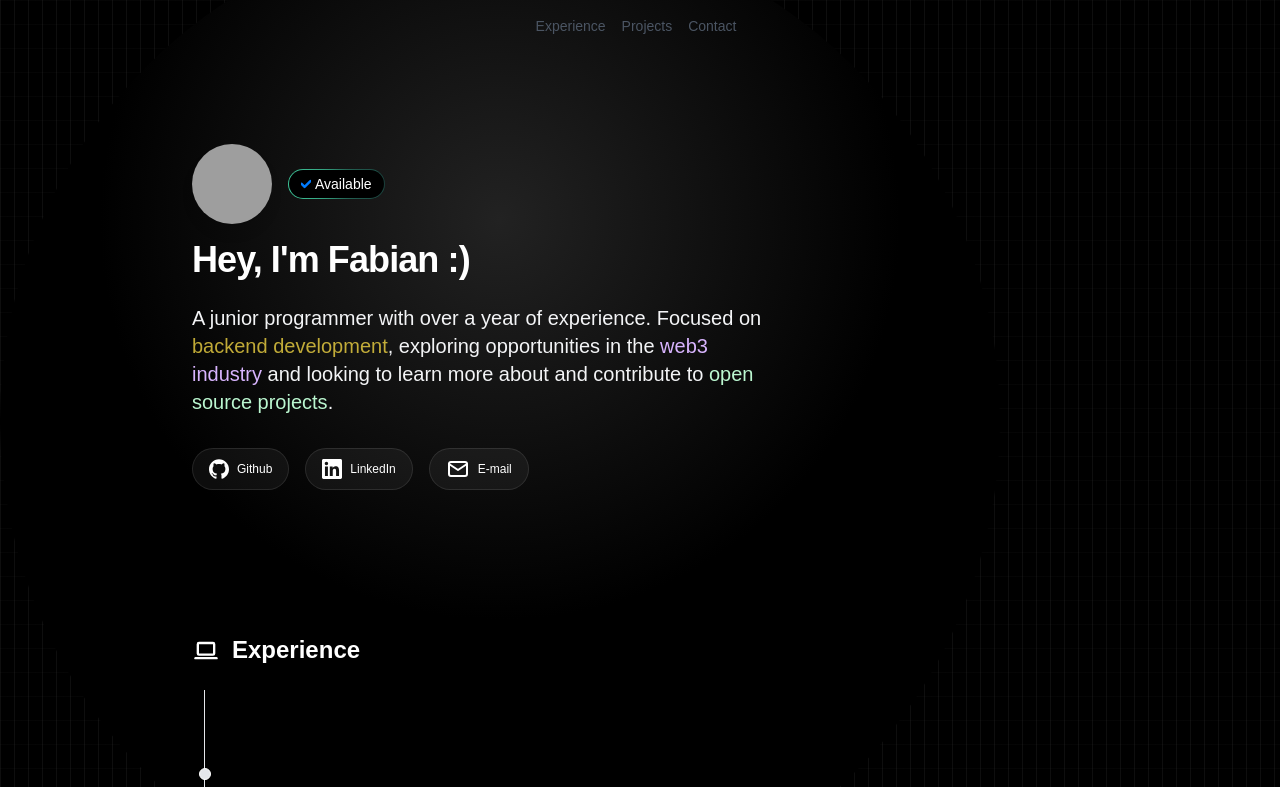
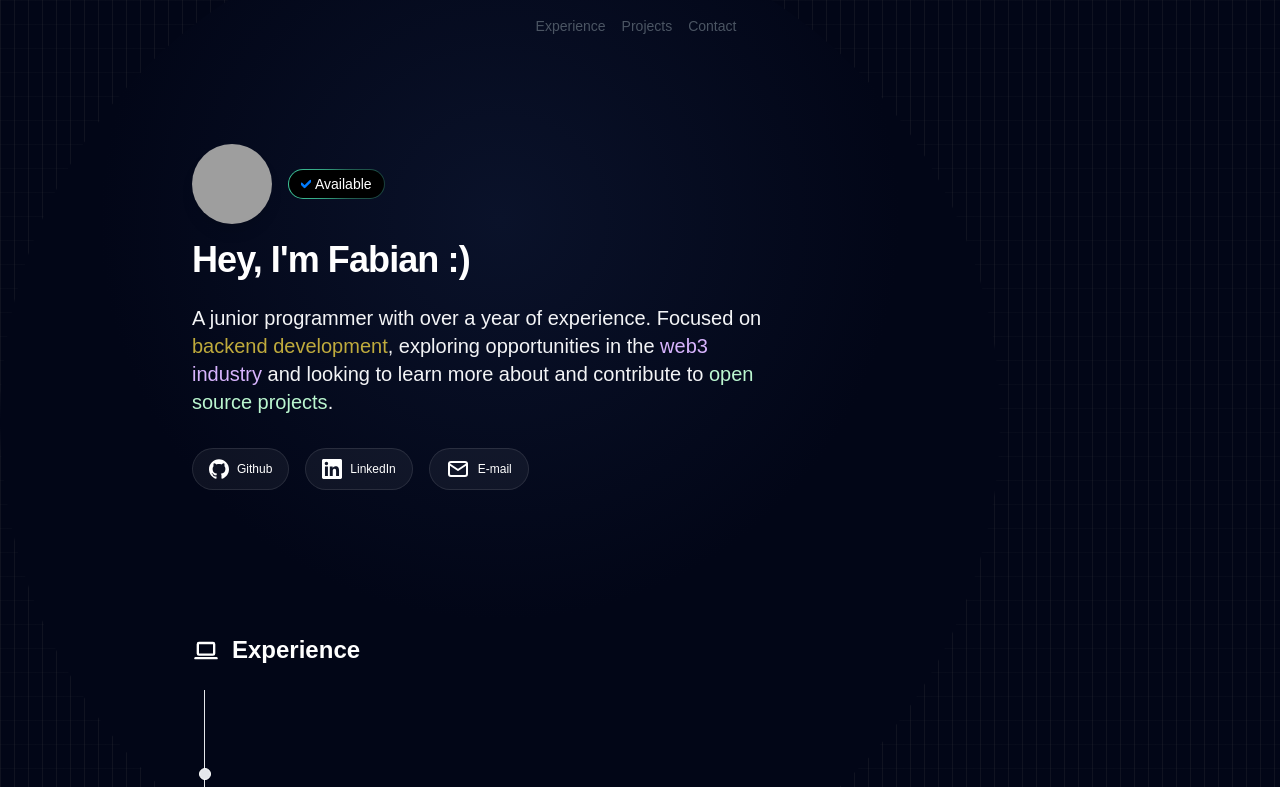
Before and after one commit to fmmesen/Portfolio, an Astro site: page / in a window 1280 px wide. Shown: the top 787 px of the page. Built offline with nearby package versions, Linux system fonts and the light colour scheme; Astro itself is replaced by a stand-in of ours; grey boxes are pictures that could not be loaded.

Commit message:
Cambio colores 2

```diff
--- a/src/layouts/Layout.astro
+++ b/src/layouts/Layout.astro
@@ -22,12 +22,12 @@ const { description, title } = Astro.props;
 	</head>
 	<body>
 		<div class="fixed left-0 top-0 -z-10 h-full w-full">
-			<div class="relative h-full w-full bg-black">
+			<div class="relative h-full w-full bg-slate-950">
 				<div
 					class="absolute bottom-0 left-0 right-0 top-0 bg-[linear-gradient(to_right,#4f4f4f2e_1px,transparent_1px),linear-gradient(to_bottom,#8080800a_1px,transparent_1px)] bg-[size:14px_24px]"
 				>
 				</div><div
-					class="absolute left-0 right-0 top-[-10%] h-[1000px] w-[1000px] rounded-full bg-[radial-gradient(circle_400px_at_50%_300px,#222222,#000)]"
+					class="absolute left-0 right-0 top-[-10%] h-[1000px] w-[1000px] rounded-full bg-[radial-gradient(circle_400px_at_50%_300px,#0A122A,#020617)]"
 				>
 				</div>
 			</div>
```
